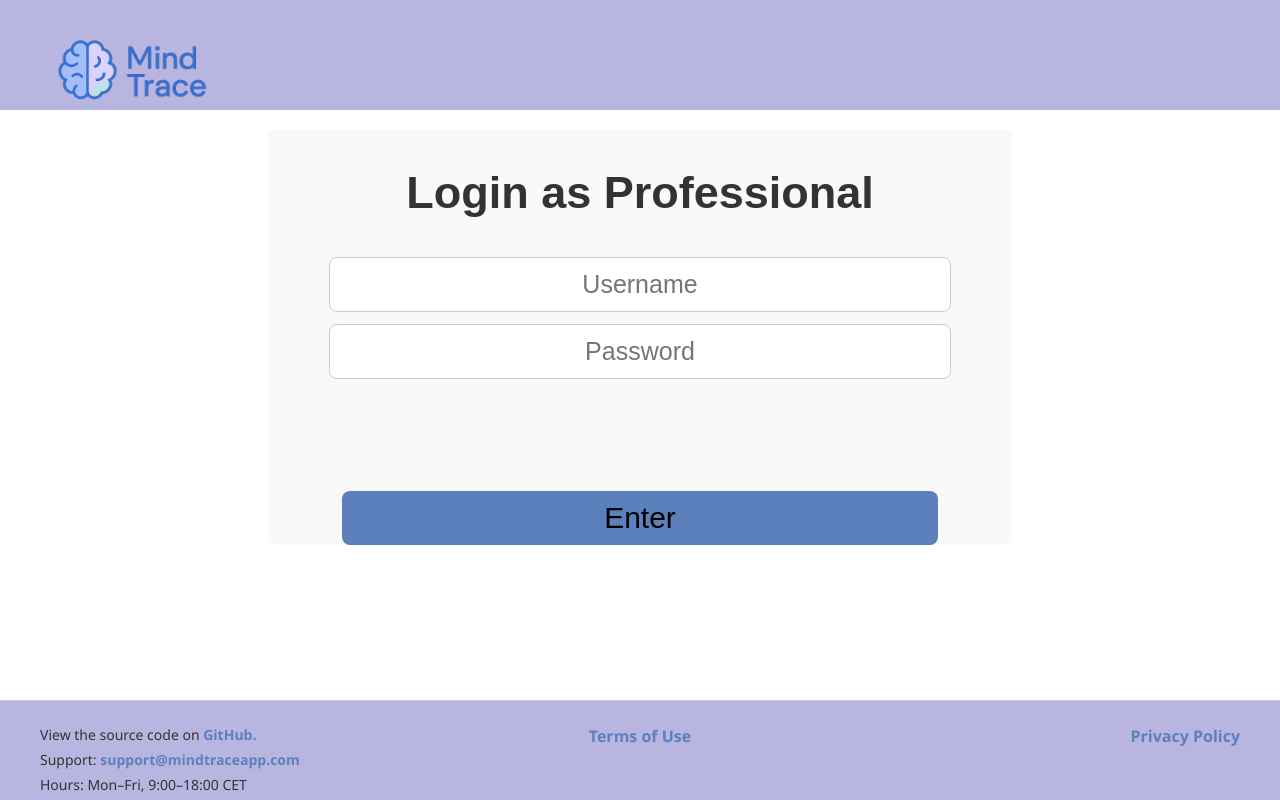
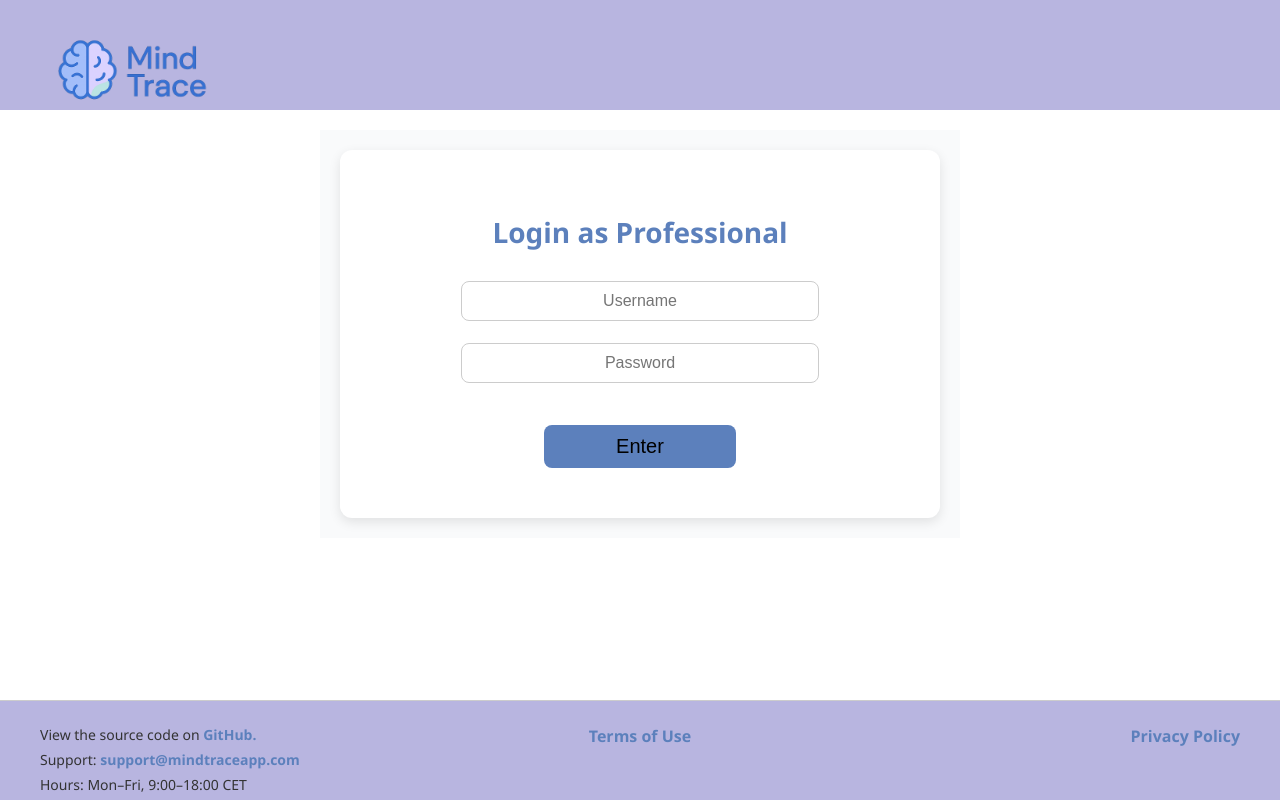
Before and after one commit to JoiceCnt/Mind-Trace, a React (Vite) app: page /login/professional in a window 1280 px wide. Built offline with nearby package versions, Linux system fonts and the light colour scheme.

Commit message:
PatientLogin and Professionallogin CSS

```diff
--- a/src/Pages/PatientLogin.jsx
+++ b/src/Pages/PatientLogin.jsx
@@ -57,11 +57,12 @@ function PatientLogin() {
       className="logs-container"
       style={{
         padding: "20px",
+        textAlign: "center",
+        backgroundColor: "#f9fafb",
+        fontFamily: '"Segoe UI", Tahoma, Geneva, Verdana, sans-serif',
         width: "70%",
         margin: "0 auto",
-        backgroundColor: "#F9FAFB",
-        textAlign: "center",
-        fontFamily: "'Segoe UI', Tahoma, Geneva, Verdana, sans-serif",
+        maxWidth: "600px",
       }}
     >
       <div
@@ -70,17 +71,18 @@ function PatientLogin() {
           width: "100%",
           backgroundColor: "#ffffff",
           padding: "40px 60px",
-          borderRadius: "16px",
+          borderRadius: "12px",
           boxShadow: "0 4px 12px rgba(0, 0, 0, 0.1)",
           boxSizing: "border-box",
         }}
       >
         <h2
           style={{
+            textAlign: "center",
+            color: "#5c80bc",
             fontSize: "28px",
+            fontWeight: "600",
             marginBottom: "30px",
-            color: "#5C80BC",
-            textAlign: "center",
           }}
         >
           Login as Patient
@@ -89,7 +91,7 @@ function PatientLogin() {
         {logged ? (
           <h2
             style={{
-              fontSize: "30px",
+              fontSize: "20px",
               marginBottom: "20px",
               color: "#333",
               textAlign: "center",
@@ -115,12 +117,13 @@ function PatientLogin() {
               onChange={(e) => setUser(e.target.value)}
               required
               style={{
-                padding: "12px",
-                fontSize: "20px",
+                padding: "10px",
+                fontSize: "16px",
                 borderRadius: "8px",
                 border: "1px solid #ccc",
                 width: "70%",
                 textAlign: "center",
+                marginBottom: "10px",
               }}
             />
 
@@ -131,12 +134,13 @@ function PatientLogin() {
               onChange={(e) => setPassword(e.target.value)}
               required
               style={{
-                padding: "12px",
-                fontSize: "20px",
+                padding: "10px",
+                fontSize: "16px",
                 borderRadius: "8px",
                 border: "1px solid #ccc",
                 width: "70%",
                 textAlign: "center",
+                marginBottom: "10px",
               }}
             />
 
--- a/src/Pages/ProfessionalLogin.jsx
+++ b/src/Pages/ProfessionalLogin.jsx
@@ -4,33 +4,95 @@ import { useNavigate } from "react-router-dom";
 function ProfessionalLogin() {
   const [user, setUser] = useState("");
   const [password, setPassword] = useState("");
+  const [logged, setLogged] = useState(false);
+  const [errorMsg, setErrorMsg] = useState("");
   const navigate = useNavigate();
 
-  const handleSubmit = (e) => {
+  const handleSubmit = async (e) => {
     e.preventDefault();
-    console.log("Professional login:", user, password);
 
+    try {
+      const API_URL = import.meta.env.VITE_JSONSERVER_URL;
+      const res = await fetch(`${API_URL}/professionals?username=${user}`);
+
+      const contentType = res.headers.get("content-type");
+      if (
+        !res.ok ||
+        !contentType ||
+        !contentType.includes("application/json")
+      ) {
+        const text = await res.text(); // Leemos el contenido aunque sea HTML
+        console.error("Respuesta inesperada del servidor:", text);
+        throw new Error("El servidor respondió con contenido no válido.");
+      }
+
+      const data = await res.json();
+
+      if (data.length > 0) {
+        const professional = data[0];
+        localStorage.setItem("professionalId", professional.id);
+        localStorage.setItem("professionalName", professional.name);
+        setLogged(true);
+        setTimeout(() => {
           navigate("/Professional-Home");
+        }, 1000);
+      } else {
+        setErrorMsg("Invalid username or password. Please try again.");
+      }
+    } catch (error) {
+      console.error("Login failed:", error);
+      setErrorMsg("Login failed. Please try again.");
+    }
   };
 
   return (
     <div
+      className="logs-container"
       style={{
-        width: "60%",
+        padding: "20px",
+        textAlign: "center",
+        backgroundColor: "#f9fafb",
+        fontFamily: '"Segoe UI", Tahoma, Geneva, Verdana, sans-serif',
+        width: "70%",
         margin: "0 auto",
-        justifyContent: "center",
-        minHeight: "25vh",
-        flexDirection: "column",
-        backgroundColor: "#f9f9f9",
-        borderRadius: "8px",
-        fontSize: "30px",
-        marginBottom: "20x",
+        maxWidth: "600px",
+      }}
+    >
+      <div
+        className="logs-content"
+        style={{
+          width: "100%",
+          backgroundColor: "#ffffff",
+          padding: "40px 60px",
+          borderRadius: "12px",
+          boxShadow: "0 4px 12px rgba(0, 0, 0, 0.1)",
+          boxSizing: "border-box",
+        }}
+      >
+        <h2
+          style={{
+            textAlign: "center",
+            color: "#5c80bc",
+            fontSize: "28px",
+            fontWeight: "600",
+            marginBottom: "30px",
+          }}
+        >
+          Login as Professional
+        </h2>
+
+        {logged ? (
+          <h2
+            style={{
+              fontSize: "20px",
+              marginBottom: "20px",
               color: "#333",
               textAlign: "center",
             }}
           >
-
-      <h2>Login as Professional</h2>
+            Login successful. Redirecting...
+          </h2>
+        ) : (
           <form
             onSubmit={handleSubmit}
             style={{
@@ -48,12 +110,13 @@ function ProfessionalLogin() {
               onChange={(e) => setUser(e.target.value)}
               required
               style={{
-            padding: "12px",
-            fontSize: "25px ",
+                padding: "10px",
+                fontSize: "16px",
                 borderRadius: "8px",
                 border: "1px solid #ccc",
-            width: "80%",
+                width: "70%",
                 textAlign: "center",
+                marginBottom: "10px",
               }}
             />
 
@@ -64,33 +127,40 @@ function ProfessionalLogin() {
               onChange={(e) => setPassword(e.target.value)}
               required
               style={{
-            padding: "12px",
-            fontSize: "25px ",
+                padding: "10px",
+                fontSize: "16px",
                 borderRadius: "8px",
                 border: "1px solid #ccc",
-            width: "80%",
+                width: "70%",
                 textAlign: "center",
+                marginBottom: "10px",
               }}
             />
-        <br />
-        <br />
+
+            {errorMsg && (
+              <p style={{ color: "red", marginTop: "10px" }}>{errorMsg}</p>
+            )}
+
             <button
               type="submit"
               style={{
                 marginTop: "20px",
+                marginBottom: "10px",
                 padding: "10px 25px",
-            backgroundColor: "#5C80BC",
+                backgroundColor: "#5c80bc",
                 border: "none",
                 borderRadius: "8px",
-            fontSize: "30px",
+                fontSize: "20px",
                 cursor: "pointer",
                 transition: "background-color 0.3s ease",
-            width: "80%",
+                width: "40%",
               }}
             >
               Enter
             </button>
           </form>
+        )}
+      </div>
     </div>
   );
 }
```
Lines whose indentation alone changed are shown as unchanged.
